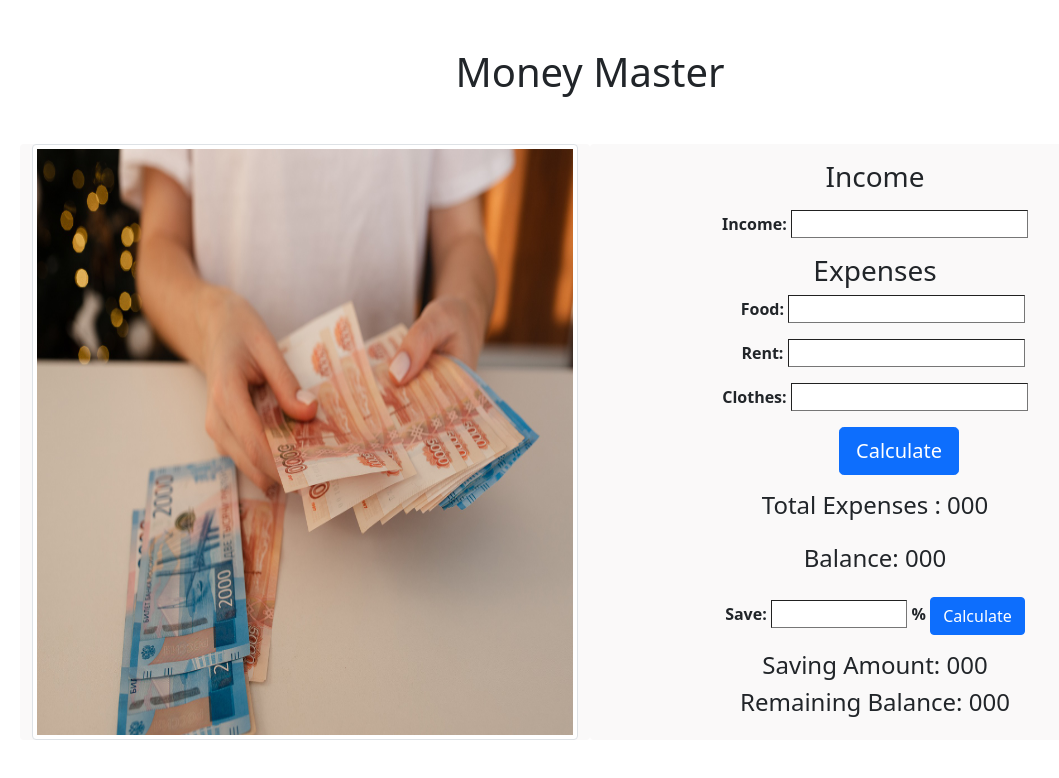
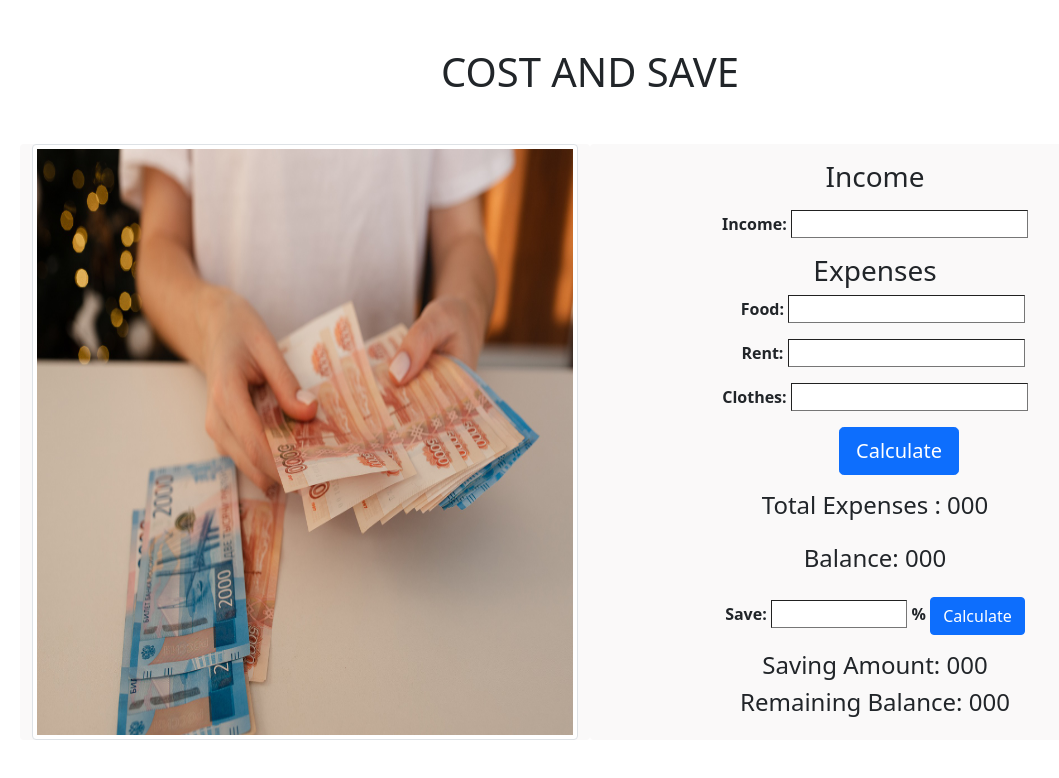
Before and after one commit to MonirujjamanMamun/cost-and-save, a plain HTML site: page index.html in a window 1280 px wide. Shown: the whole page, without its empty margins (50-1109 px from the left). Drawn offline with nearby package versions, Linux system fonts and the light colour scheme.

Commit message:
taitel change

```diff
--- a/index.html
+++ b/index.html
@@ -21,7 +21,7 @@
 
     </header>
     <main>
-        <h1 class="text-center my-5">Money Master</h1>
+        <h1 class="text-center my-5">COST AND SAVE</h1>
         <div class="container">
 
             <div class="row">
```
Also changed, not shown: js/app.js (+3 -25 lines).
